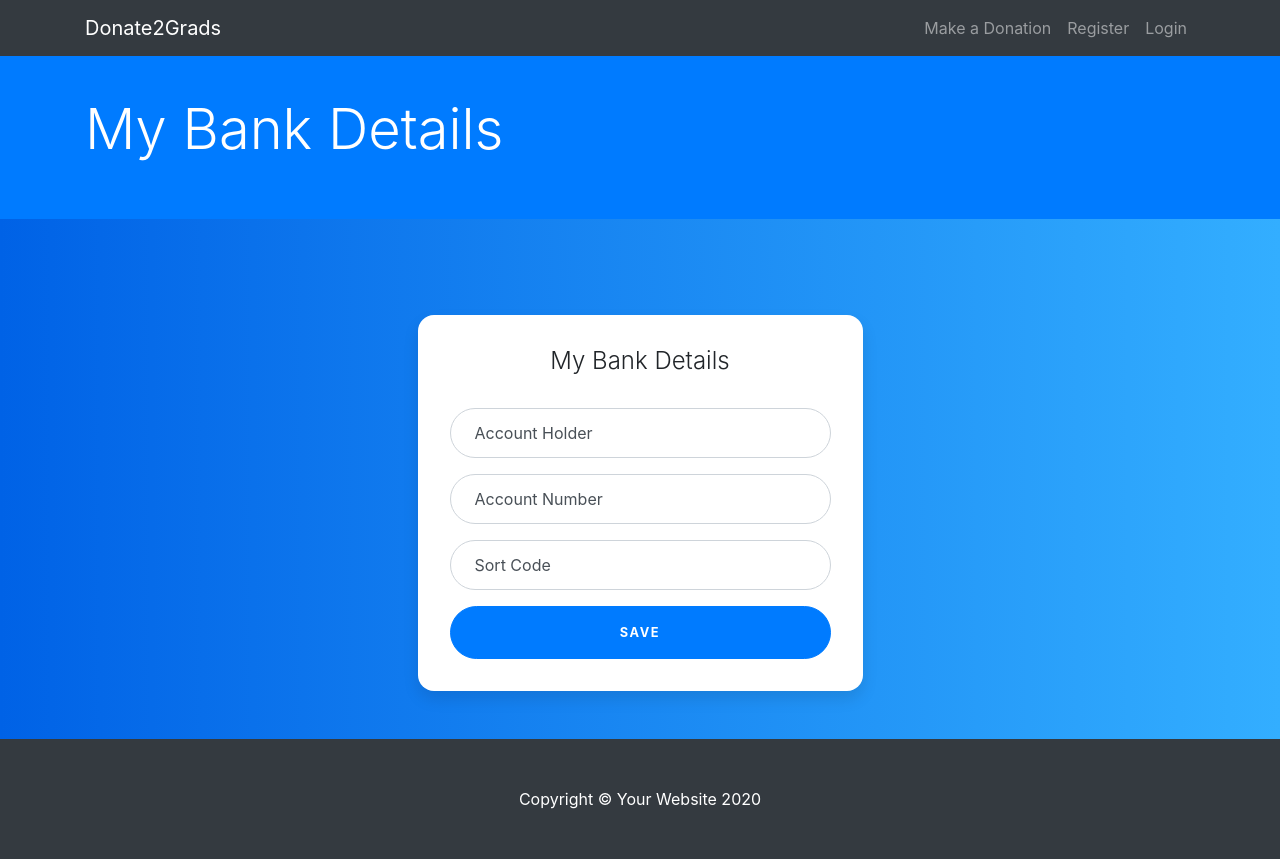
After one commit to kunheeha/DonationSite, a Flask app: page /bankdetails in a window 1280 px wide. The commit adds this page. Run offline with Flask 2, Linux system fonts and the light colour scheme; some libraries are stand-ins or nearby versions.

Commit message:
forms all work

```diff
--- a/donationsite/forms.py
+++ b/donationsite/forms.py
@@ -1,5 +1,5 @@
 from flask_wtf import FlaskForm
-from wtforms import StringField, PasswordField, SubmitField, BooleanField
+from wtforms import StringField, PasswordField, SubmitField, BooleanField, IntegerField
 from flask_wtf.file import FileField, FileAllowed
 from wtforms.validators import DataRequired, Length, Email, EqualTo, ValidationError
 from donationsite.models import User
@@ -42,7 +42,7 @@ class AddImageForm(FlaskForm):
 
 class AddAboutForm(FlaskForm):
     self_desc = StringField('About', validators=[
-                            DataRequired(), Length(max=240)])
+                            DataRequired()])
     submit = SubmitField('Save')
 
 
@@ -53,12 +53,14 @@ class AddDegreeForm(FlaskForm):
                               DataRequired(), Length(min=5, max=120)])
     grad_year = StringField('Graduation Year', validators=[
                             DataRequired(), Length(min=4, max=4)])
+    submit = SubmitField('Save')
 
 
 class BankDetailForm(FlaskForm):
     account_holder = StringField('Account Holder', validators=[
                                  DataRequired(), Length(min=2, max=30)])
-    account_number = StringField('Account Number', validators=[
-                                 DataRequired(), Length(min=8)])
-    sortcode = StringField('Sort Code', validators=[
-                           DataRequired(), Length(min=6)])
+    account_number = IntegerField('Account Number', validators=[
+        DataRequired()])
+    sortcode = IntegerField('Sort Code', validators=[
+        DataRequired()])
+    submit = SubmitField('Save')
--- a/donationsite/routes.py
+++ b/donationsite/routes.py
@@ -1,11 +1,12 @@
 import os
 import secrets
 import random
-from flask import render_template, request, url_for, flash, redirect
+from PIL import Image
+from flask import render_template, request, url_for, flash, redirect, jsonify
 from donationsite import app, db, bcrypt
 from flask_login import login_user, current_user, logout_user, login_required
 from flask_user import roles_required
-from donationsite.forms import RegistrationForm, LoginForm, AddCVForm, AddImageForm, AddAboutForm, AddDegreeForm
+from donationsite.forms import RegistrationForm, LoginForm, AddCVForm, AddImageForm, AddDegreeForm, AddAboutForm, BankDetailForm
 from donationsite.models import User, Role, UserRoles, Degree, UserDegree, Bankdetails, UserBankdetails
 
 
@@ -75,19 +76,28 @@ def save_cv(form_cv):
     return cv_fn
 
 
+def save_image(form_image):
+    random_hex = secrets.token_hex(8)
+    _, f_ext = os.path.splitext(form_image.filename)
+    picture_fn = random_hex + f_ext
+    picture_path = os.path.join(
+        app.root_path, 'static/profilepics', picture_fn)
+    output_size = (130, 130)
+    i = Image.open(form_image)
+    i.thumbnail(output_size)
+
+    i.save(picture_path)
+
+    return picture_fn
+
+
 @app.route('/account', methods=['GET', 'POST'])
 @login_required
 def account():
     cvform = AddCVForm()
     imageform = AddImageForm()
     aboutform = AddAboutForm()
-
-    if aboutform.validate_on_submit():
-        about = aboutform.self_desc.data
-        current_user.self_desc = about
-        db.session.commit()
-    elif request.method == 'GET':
-        aboutform.self_desc.data = current_user.self_desc
+    degreeform = AddDegreeForm()
 
     if cvform.validate_on_submit():
         if cvform.cv_file.data:
@@ -95,4 +105,68 @@ def account():
             current_user.cv_file = cv
             db.session.commit()
             flash('Your CV has been uploaded', 'success')
-    return render_template("account.html", cvform=cvform, imageform=imageform, aboutform=aboutform)
+
+    if imageform.validate_on_submit():
+        if imageform.image_file.data:
+            pp = save_image(imageform.image_file.data)
+            current_user.image_file = pp
+            db.session.commit()
+            flash('Your profile photo has been updated', 'success')
+
+    if aboutform.validate_on_submit():
+        current_user.self_desc = aboutform.self_desc.data
+        db.session.commit()
+        flash('Profile updated', 'success')
+    elif request.method == 'GET':
+        aboutform.self_desc.data = current_user.self_desc
+
+    if degreeform.validate_on_submit():
+        degree = Degree(title=degreeform.title.data,
+                        institution=degreeform.institution.data, grad_year=degreeform.grad_year.data)
+        db.session.add(degree)
+        db.session.commit()
+        userdegree = Degree.query.filter_by(
+            title=degreeform.title.data, institution=degreeform.institution.data, grad_year=degreeform.grad_year.data).first()
+        current_user.degree = []
+        current_user.degree.append(userdegree)
+        db.session.commit()
+        flash('Your degree has been updated', 'success')
+    elif request.method == 'GET':
+        pass
+
+    return render_template("account.html", aboutform=aboutform, cvform=cvform, imageform=imageform, degreeform=degreeform)
+
+
+@app.route('/bankdetails', methods=['GET', 'POST'])
+def bankdetails():
+    form = BankDetailForm()
+
+    if form.validate_on_submit():
+        accountNumber = str(form.account_number.data)
+        sortCode = str(form.sortcode.data)
+        bank = Bankdetails(account_holder=form.account_holder.data,
+                           account_number=accountNumber, sort_code=sortCode)
+        db.session.add(bank)
+        db.session.commit()
+        usrbank = Bankdetails.query.filter_by(
+            account_number=accountNumber).first()
+        current_user.bank_details = []
+        current_user.bank_details.append(usrbank)
+        db.session.commit()
+        flash('Your bank details have been updated', 'success')
+        return redirect(url_for('account'))
+
+    return render_template('bankdetails.html', form=form)
+
+
+@app.route('/testing', methods=['GET', 'POST'])
+def testing():
+    form = AddAboutForm()
+
+    if form.validate_on_submit():
+        desc = form.self_desc.data
+        current_user.self_desc = desc
+        db.session.add(current_user)
+        db.session.commit()
+
+    return render_template('testing.html', form=form)
--- /dev/null
+++ b/donationsite/static/css/bankdetails.css
@@ -0,0 +1,100 @@
+:root {
+  --input-padding-x: 1.5rem;
+  --input-padding-y: .75rem;
+}
+
+body {
+  background: #007bff;
+  background: linear-gradient(to right, #0062E6, #33AEFF);
+}
+
+.card-signin {
+  border: 0;
+  border-radius: 1rem;
+  box-shadow: 0 0.5rem 1rem 0 rgba(0, 0, 0, 0.1);
+}
+
+.card-signin .card-title {
+  margin-bottom: 2rem;
+  font-weight: 300;
+  font-size: 1.5rem;
+}
+
+.card-signin .card-body {
+  padding: 2rem;
+}
+
+.form-signin {
+  width: 100%;
+}
+
+.form-signin .btn {
+  font-size: 80%;
+  border-radius: 5rem;
+  letter-spacing: .1rem;
+  font-weight: bold;
+  padding: 1rem;
+  transition: all 0.2s;
+}
+
+.form-label-group {
+  position: relative;
+  margin-bottom: 1rem;
+}
+
+.form-label-group input {
+  height: auto;
+  border-radius: 2rem;
+}
+
+.form-label-group>input,
+.form-label-group>label {
+  padding: var(--input-padding-y) var(--input-padding-x);
+}
+
+.form-label-group>label {
+  position: absolute;
+  top: 0;
+  left: 0;
+  display: block;
+  width: 100%;
+  margin-bottom: 0;
+  /* Override default `<label>` margin */
+  line-height: 1.5;
+  color: #495057;
+  border: 1px solid transparent;
+  border-radius: .25rem;
+  transition: all .1s ease-in-out;
+}
+
+.form-label-group input::-webkit-input-placeholder {
+  color: transparent;
+}
+
+.form-label-group input:-ms-input-placeholder {
+  color: transparent;
+}
+
+.form-label-group input::-ms-input-placeholder {
+  color: transparent;
+}
+
+.form-label-group input::-moz-placeholder {
+  color: transparent;
+}
+
+.form-label-group input::placeholder {
+  color: transparent;
+}
+
+.form-label-group input:not(:placeholder-shown) {
+  padding-top: calc(var(--input-padding-y) + var(--input-padding-y) * (2 / 3));
+  padding-bottom: calc(var(--input-padding-y) / 3);
+}
+
+.form-label-group input:not(:placeholder-shown)~label {
+  padding-top: calc(var(--input-padding-y) / 3);
+  padding-bottom: calc(var(--input-padding-y) / 3);
+  font-size: 12px;
+  color: #777;
+}
--- /dev/null
+++ b/donationsite/templates/bankdetails.html
@@ -0,0 +1,92 @@
+{% extends 'base.html' %}
+
+{% block head %}
+
+	<link rel="stylesheet" type="text/css" href="{{ url_for('static', filename='css/bankdetails.css') }}">
+
+{% endblock %}
+
+{% block content %}
+
+	<div class="bg-primary py-5 mb-5">
+		<div class="container h-100">
+			<div class="row h-100 align-items-center">
+				<div class="col-lg-12">
+					<h2 class="display-4 text-white mt-5 mb-2">My Bank Details</h2>
+				</div>
+			</div>
+		</div>
+	</div>
+
+	<div class="container">
+		<div class="row">
+			<div class="col-md-12">
+				{% with messages = get_flashed_messages(with_categories=true) %}
+					{% if messages %}
+						{% for category, message in messages %}
+							<div class="alert alert-{{ category }}">
+								{{ message }}
+							</div>
+						{% endfor %}
+					{% endif %}
+				{% endwith %}
+			</div>
+		</div>
+
+		<div class="row">
+			<div class="col-sm-9 col-md-7 col-lg-5 mx-auto">
+				<div class="card card-signin my-5">
+					<div class="card-body">
+						<h5 class="card-title text-center">My Bank Details</h5>
+						<form class="form-signin" method="POST" action="">
+							{{ form.hidden_tag() }}
+							<div class="form-label-group">
+								{% if form.account_holder.errors %}
+									{{ form.account_holder(id="inputaccount_holder", class="form-control is-invalid", placeholder="account_holder") }}
+									<div class="invalid-feedback">
+										{% for error in form.account_holder.errors %}
+											<span>{{ error }}</span>
+										{% endfor %}
+									</div>
+								{% else %}
+								{{ form.account_holder(id="inputaccount_holder", class="form-control", placeholder="account_holder") }}
+								<label for="inputaccount_holder">Account Holder</label>
+								{% endif %}
+							</div>
+
+							<div class="form-label-group">
+								{% if form.account_number.errors %}
+									{{ form.account_number(id="inputaccount_number", class="form-control is-invalid", placeholder="account_number") }}
+									<div class="invalid-feedback">
+										{% for error in form.account_number.errors %}
+											<span>{{ error }}</span>
+										{% endfor %}
+									</div>
+								{% else %}
+								{{ form.account_number(id="inputaccount_number", class="form-control", placeholder="account_number") }}
+								<label for="inputaccount_number">Account Number</label>
+								{% endif %}
+							</div>
+
+							<div class="form-label-group">
+								{% if form.sortcode.errors %}
+									{{ form.sortcode(id="inputsortcode", class="form-control is-invalid", placeholder="sortcode") }}
+									<div class="invalid-feedback">
+										{% for error in form.sortcode.errors %}
+											<span>{{ error }}</span>
+										{% endfor %}
+									</div>
+								{% else %}
+								{{ form.sortcode(id="inputsortcode", class="form-control", placeholder="sortcode") }}
+								<label for="inputsortcode">Sort Code</label>
+								{% endif %}
+							</div>
+							{{ form.submit(class="btn btn-lg btn-primary btn-block text-uppercase") }}
+						</form>
+					</div>
+				</div>
+			</div>
+		</div>
+	</div>
+
+{% endblock %}
```
Also changed, not shown: donationsite/static/javascript/account.js (+5 -12 lines), donationsite/templates/account.html (+56 -18 lines), donationsite/templates/testing.html (added, +10 -0 lines), donationsite/site.db, 2 other files.
